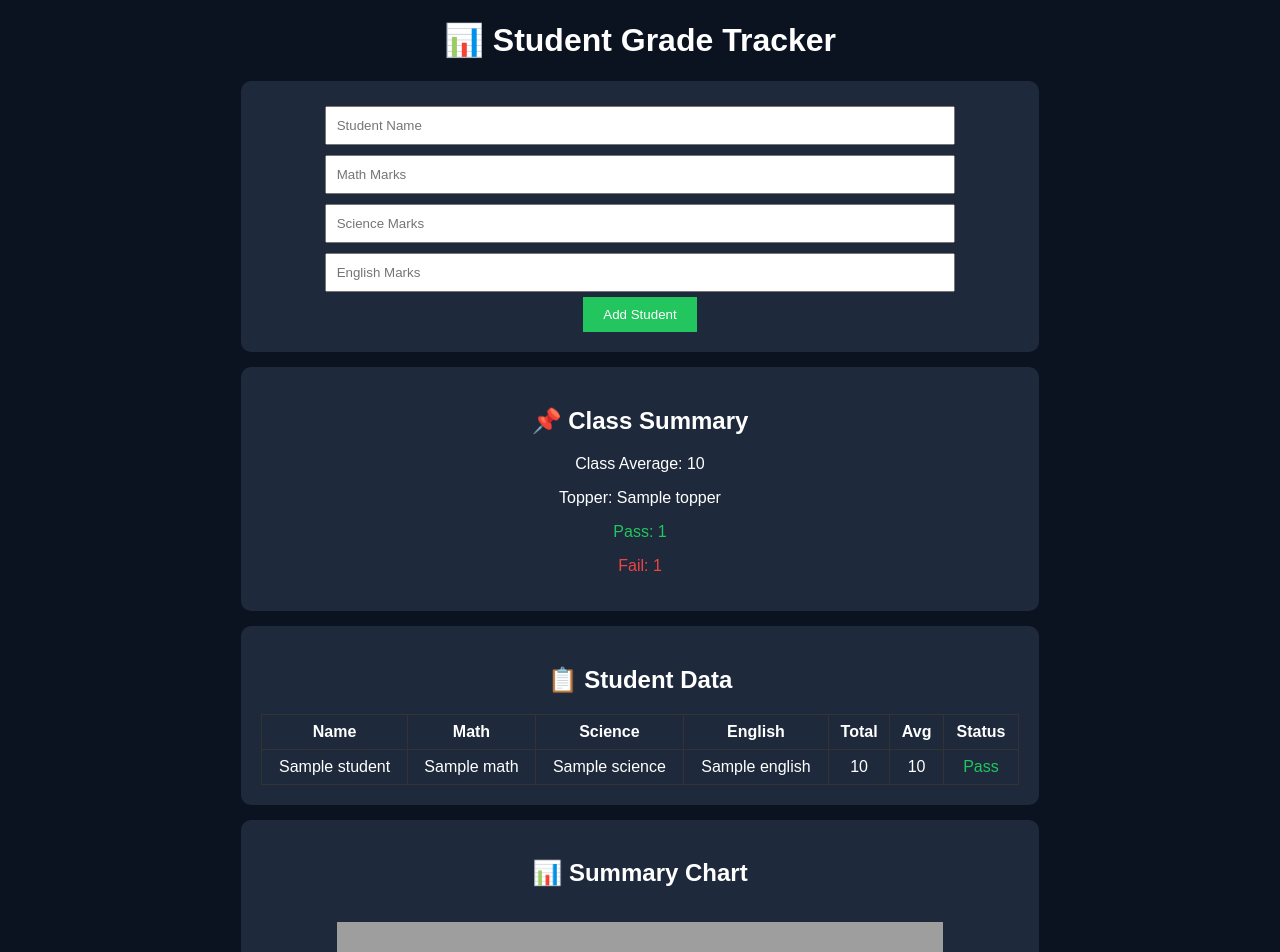
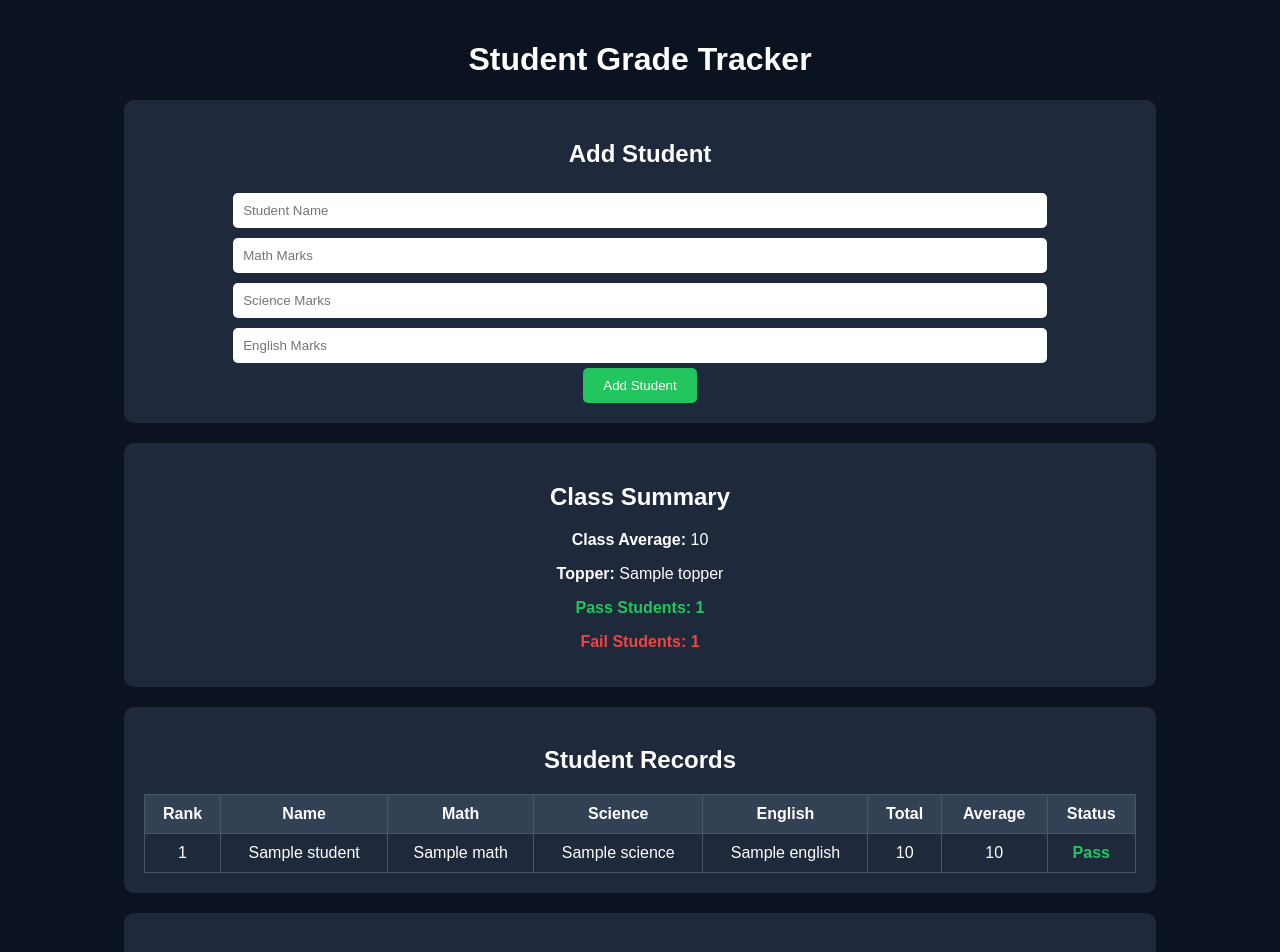
Before and after one commit to kinjalthakor07/student-grade-tracker, a Flask app: template OneDrive/Desktop/Smart_Student_Dashboard/templates/index.html in a window 1280 px wide. Shown: the top 952 px of the page. Run offline with Flask 3, Linux system fonts and the light colour scheme; the template is opened without the code that fills it: most values are stand-ins (such as "Sample title", 1, 10 or a date in 2020); grey boxes are pictures that could not be loaded.

Commit message:
Initial Student Grade Tracker project

```diff
--- a/OneDrive/Desktop/Smart_Student_Dashboard/app.py
+++ b/OneDrive/Desktop/Smart_Student_Dashboard/app.py
@@ -1,83 +1,95 @@
-from flask import Flask, render_template, request, session
+from flask import Flask, render_template, request
 import numpy as np
 import matplotlib.pyplot as plt
-import os
 
 app = Flask(__name__)
-app.secret_key = "secret"
 
-os.makedirs("static", exist_ok=True)
+students = []
 
 
 def create_chart(students):
-
     names = [s["name"] for s in students]
     averages = [s["avg"] for s in students]
 
-    plt.figure(figsize=(6,4))
+    plt.figure(figsize=(8, 4))
     plt.bar(names, averages)
-    plt.title("Class Performance (Average Marks)")
-    plt.ylabel("Average")
 
-    path = "static/chart.png"
-    plt.savefig(path)
+    plt.title("Student Average Marks")
+    plt.ylabel("Average Marks")
+    plt.tight_layout()
+
+    plt.savefig("static/chart.png")
     plt.close()
-
-    return path
 
 
 @app.route("/", methods=["GET", "POST"])
 def home():
 
-    if "students" not in session:
-        session["students"] = []
-
-    students = session["students"]
-
     if request.method == "POST":
 
-        name = request.form["name"]
-        math = int(request.form["math"])
-        science = int(request.form["science"])
-        english = int(request.form["english"])
+        try:
+            name = request.form["name"].strip()
 
-        marks = np.array([math, science, english])
+            math = int(request.form["math"])
+            science = int(request.form["science"])
+            english = int(request.form["english"])
 
-        total = int(np.sum(marks))
-        avg = float(np.mean(marks))
+            # Validation
+            if not (
+                0 <= math <= 100 and
+                0 <= science <= 100 and
+                0 <= english <= 100
+            ):
+                return "Marks must be between 0 and 100"
 
-        status = "Pass" if avg >= 50 else "Fail"
+            marks = np.array([math, science, english])
 
-        student = {
-            "name": name,
-            "math": math,
-            "science": science,
-            "english": english,
-            "total": total,
-            "avg": round(avg,2),
-            "status": status
-        }
+            total = int(np.sum(marks))
+            avg = round(float(np.mean(marks)), 2)
 
-        students.append(student)
-        session["students"] = students
+            status = "Pass" if avg >= 50 else "Fail"
 
+            students.append({
+                "name": name,
+                "math": math,
+                "science": science,
+                "english": english,
+                "total": total,
+                "avg": avg,
+                "status": status
+            })
 
-    chart = None
-    topper = None
+        except ValueError:
+            return "Please enter valid numbers"
+
     class_avg = 0
+    topper = "-"
     pass_count = 0
     fail_count = 0
 
-    if len(students) > 0:
+    if students:
 
-        class_avg = round(np.mean([s["avg"] for s in students]),2)
+        class_avg = round(
+            np.mean([s["avg"] for s in students]),
+            2
+        )
 
-        topper = max(students, key=lambda x: x["total"])["name"]
+        topper = max(
+            students,
+            key=lambda x: x["total"]
+        )["name"]
 
-        pass_count = len([s for s in students if s["status"] == "Pass"])
-        fail_count = len([s for s in students if s["status"] == "Fail"])
+        pass_count = sum(
+            1 for s in students
+            if s["status"] == "Pass"
+        )
 
-        chart = create_chart(students)
+        fail_count = sum(
+            1 for s in students
+            if s["status"] == "Fail"
+        )
+
+        create_chart(students)
 
     return render_template(
         "index.html",
@@ -85,10 +97,9 @@ def home():
         class_avg=class_avg,
         topper=topper,
         pass_count=pass_count,
-        fail_count=fail_count,
-        chart=chart
+        fail_count=fail_count
     )
 
 
 if __name__ == "__main__":
-    app.run(debug=True)
+    app.run(debug=False)
--- a/OneDrive/Desktop/Smart_Student_Dashboard/templates/index.html
+++ b/OneDrive/Desktop/Smart_Student_Dashboard/templates/index.html
@@ -4,70 +4,124 @@
     <title>Student Grade Tracker</title>
 
     <style>
-        body {
-            font-family: Arial;
-            background: #0b1220;
-            color: white;
-            text-align: center;
+
+        body{
+            font-family: Arial, sans-serif;
+            background:#0b1220;
+            color:white;
+            text-align:center;
+            margin:0;
+            padding:20px;
         }
 
-        .box {
-            background: #1e293b;
-            padding: 20px;
-            margin: 15px auto;
-            width: 60%;
-            border-radius: 10px;
+        .box{
+            background:#1e293b;
+            width:80%;
+            margin:20px auto;
+            padding:20px;
+            border-radius:10px;
         }
 
-        input {
-            padding: 10px;
-            margin: 5px;
-            width: 80%;
+        input{
+            width:80%;
+            padding:10px;
+            margin:5px;
+            border:none;
+            border-radius:5px;
         }
 
-        button {
-            padding: 10px 20px;
-            background: #22c55e;
-            border: none;
-            color: white;
-            cursor: pointer;
+        button{
+            padding:10px 20px;
+            background:#22c55e;
+            color:white;
+            border:none;
+            border-radius:5px;
+            cursor:pointer;
         }
 
-        table {
-            width: 100%;
-            margin-top: 10px;
-            border-collapse: collapse;
+        table{
+            width:100%;
+            border-collapse:collapse;
+            margin-top:15px;
         }
 
-        th, td {
-            border: 1px solid #333;
-            padding: 8px;
+        th,td{
+            border:1px solid #475569;
+            padding:10px;
         }
 
-        .good { color: #22c55e; }
-        .bad { color: #ef4444; }
+        th{
+            background:#334155;
+        }
 
-        img {
-            width: 80%;
-            margin-top: 15px;
+        .good{
+            color:#22c55e;
+            font-weight:bold;
         }
+
+        .bad{
+            color:#ef4444;
+            font-weight:bold;
+        }
+
+        img{
+            width:90%;
+            max-width:800px;
+            margin-top:20px;
+            background:white;
+            border-radius:10px;
+        }
+
     </style>
 </head>
 
 <body>
 
-<h1>📊 Student Grade Tracker </h1>
+<h1>Student Grade Tracker</h1>
 
 <div class="box">
 
+    <h2>Add Student</h2>
+
     <form method="POST">
 
-        <input type="text" name="name" placeholder="Student Name" required><br>
-        <input type="number" name="math" placeholder="Math Marks" required><br>
-        <input type="number" name="science" placeholder="Science Marks" required><br>
-        <input type="number" name="english" placeholder="English Marks" required><br>
+        <input
+            type="text"
+            name="name"
+            placeholder="Student Name"
+            required
+        ><br>
 
-        <button type="submit">Add Student</button>
+        <input
+            type="number"
+            name="math"
+            placeholder="Math Marks"
+            min="0"
+            max="100"
+            required
+        ><br>
+
+        <input
+            type="number"
+            name="science"
+            placeholder="Science Marks"
+            min="0"
+            max="100"
+            required
+        ><br>
+
+        <input
+            type="number"
+            name="english"
+            placeholder="English Marks"
+            min="0"
+            max="100"
+            required
+        ><br>
+
+        <button type="submit">
+            Add Student
+        </button>
 
     </form>
 
@@ -76,47 +130,76 @@
 {% if students %}
 
 <div class="box">
-    <h2>📌 Class Summary</h2>
 
-    <p>Class Average: {{ class_avg }}</p>
-    <p>Topper: {{ topper }}</p>
-    <p class="good">Pass: {{ pass_count }}</p>
-    <p class="bad">Fail: {{ fail_count }}</p>
+    <h2>Class Summary</h2>
+
+    <p><strong>Class Average:</strong> {{ class_avg }}</p>
+
+    <p><strong>Topper:</strong> {{ topper }}</p>
+
+    <p class="good">
+        Pass Students: {{ pass_count }}
+    </p>
+
+    <p class="bad">
+        Fail Students: {{ fail_count }}
+    </p>
+
 </div>
 
 <div class="box">
-    <h2>📋 Student Data</h2>
+
+    <h2> Student Records</h2>
 
     <table>
+
         <tr>
+            <th>Rank</th>
             <th>Name</th>
             <th>Math</th>
             <th>Science</th>
             <th>English</th>
             <th>Total</th>
-            <th>Avg</th>
+            <th>Average</th>
             <th>Status</th>
         </tr>
 
-        {% for s in students %}
+        {% for s in students|sort(attribute='total', reverse=True) %}
+
         <tr>
+
+            <td>{{ loop.index }}</td>
+
             <td>{{ s.name }}</td>
+
             <td>{{ s.math }}</td>
+
             <td>{{ s.science }}</td>
+
             <td>{{ s.english }}</td>
+
             <td>{{ s.total }}</td>
+
             <td>{{ s.avg }}</td>
-            <td class="{% if s.status=='Pass' %}good{% else %}bad{% endif %}">
+
+            <td class="{% if s.status == 'Pass' %}good{% else %}bad{% endif %}">
                 {{ s.status }}
             </td>
+
         </tr>
+
         {% endfor %}
+
     </table>
+
 </div>
 
 <div class="box">
-    <h2>📊 Summary Chart</h2>
-    <img src="/{{ chart }}">
+
+    <h2> Performance Chart</h2>
+
+    <img src="{{ url_for('static', filename='chart.png') }}" alt="Chart">
+
 </div>
 
 {% endif %}
```
Also changed, not shown: OneDrive/Desktop/Smart_Student_Dashboard/static/chart.png.
